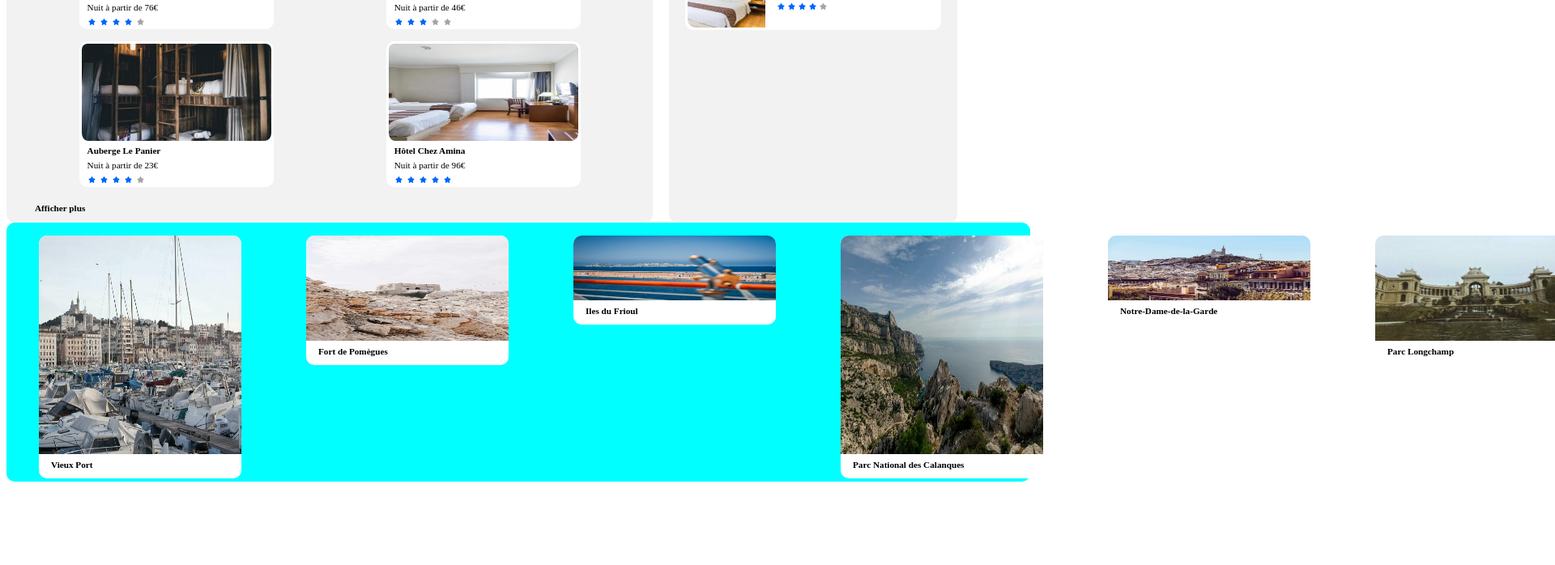
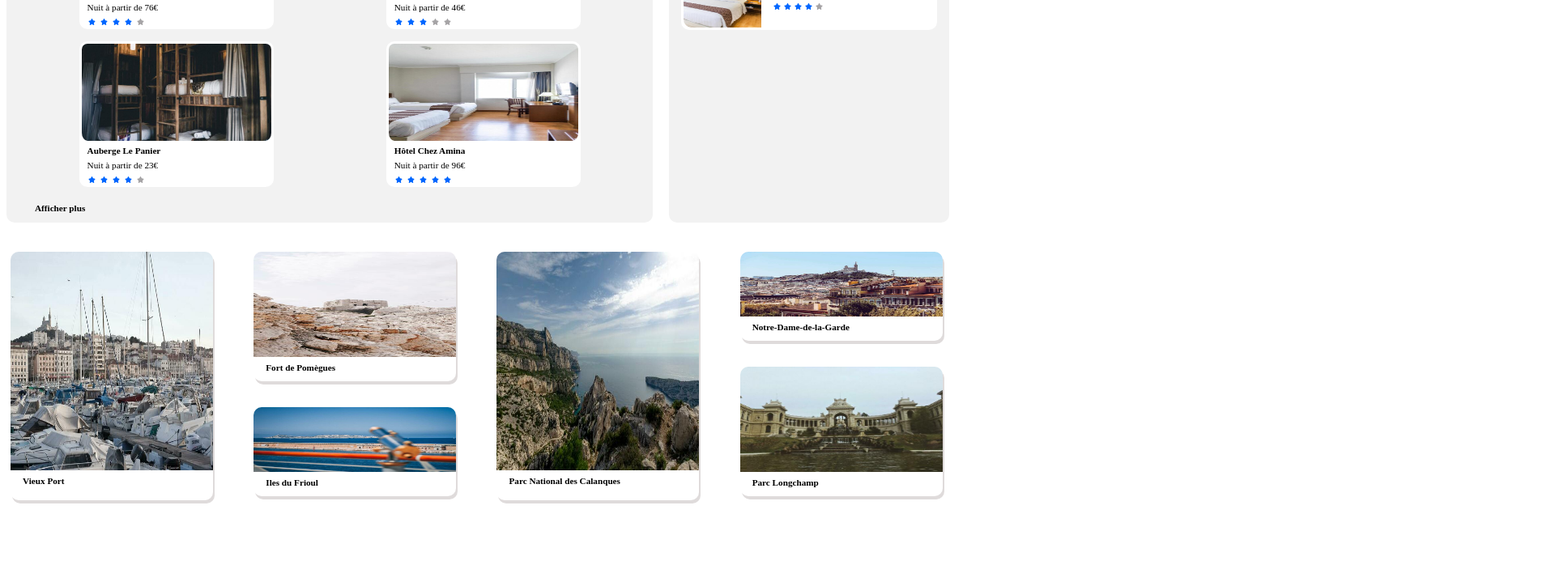
Before and after one commit to benlinux1/001_BenoitVINCENT-RESERVIA, a plain HTML site: page index.html in a window 1280 px wide. Shown: the part 706-1404 px from the top of the page at 81% size, 1920 px wide, since content can reach past the window. Before the commit the page ends 1309 px from the top, so only its background shows below. Drawn offline with Linux system fonts and the light colour scheme.

Commit message:
Activités reponsives OK - Prochaine étape : Footer

```diff
--- a/index.html
+++ b/index.html
@@ -248,37 +248,38 @@
       <!-- Section 5 : Activités -->
       <section class="activites">
         <figure class="vieux_port">
-          <a href="/images/activites/1_xlarge/activite1.jpg"><img src="/images/activites/4_small/activite1.jpg" alt="Vieux port Marseille" title="Découvrez le Vieux Port de Marseille"></a></div>
+          <a href="/images/activites/1_xlarge/activite1.jpg"><img src="/images/activites/4_small/activite1.jpg" alt="Vieux port Marseille" title="Découvrez le Vieux Port de Marseille"></a>
           <figcaption>Vieux Port</figcaption>
         </figure>
 
+        <div class="groupe1">
           <figure class="fort_pomegues">
-          <a href="/images/activites/1_xlarge/activite2.jpg"><img src="/images/activites/4_small/activite2.jpg" alt="Fort de Pomègues" title="Découvrez le Fort de Pomègues"></a></div>
+            <a href="/images/activites/1_xlarge/activite2.jpg"><img src="/images/activites/4_small/activite2.jpg" alt="Fort de Pomègues" title="Découvrez le Fort de Pomègues"></a>
             <figcaption>Fort de Pomègues</figcaption>
           </figure>
 
           <figure class="iles_frioul">
-          <div>
-            <a href="/images/activites/1_xlarge/activite3.jpg"><img src="/images/activites/4_small/activite3.jpg" alt="Iles du Frioul" title="Découvrez les îles du Frioul"></a></div>
+            <a href="/images/activites/1_xlarge/activite3.jpg"><img src="/images/activites/4_small/activite3.jpg" alt="Iles du Frioul" title="Découvrez les îles du Frioul"></a>
             <figcaption>Iles du Frioul</figcaption>
+          </figure>
         </div>
-        </figure>
 
         <figure class="calanques">
           <a href="/images/activites/1_xlarge/activite4.jpg"><img src="/images/activites/4_small/activite4.jpg" alt="Parc National des Calanques" title="Découvrez le Parc National des Calanques"></a></div>
           <figcaption>Parc National des Calanques</figcaption>
         </figure>
 
+        <div class="groupe2">
           <figure class="notre_dame">
-          <a href="/images/activites/1_xlarge/activite5.jpg"><img src="/images/activites/4_small/activite5.jpg" alt="Notre-Dame-de-la-Garde" title="Découvrez Notre-Dame-de-la-Garde"></a></div>
+            <a href="/images/activites/1_xlarge/activite5.jpg"><img src="/images/activites/4_small/activite5.jpg" alt="Notre-Dame-de-la-Garde" title="Découvrez Notre-Dame-de-la-Garde"></a>
             <figcaption>Notre-Dame-de-la-Garde</figcaption>
           </figure>
 
           <figure class="parc_longchamp">
-          <a href="/images/activites/1_xlarge/activite6.jpg"><img src="/images/activites/4_small/activite6.jpg" alt="Parc Longchamp" title="Découvrez le Parc Longchamp"></a></div>
+            <a href="/images/activites/1_xlarge/activite6.jpg"><img src="/images/activites/4_small/activite6.jpg" alt="Parc Longchamp" title="Découvrez le Parc Longchamp"></a>
             <figcaption>Parc Longchamp</figcaption>
           </figure>
-
+        </div>
       </section>
 
       <!-- Footer -->
--- a/styles.css
+++ b/styles.css
@@ -344,8 +344,8 @@ h1 /* Hébergements à Marseille*/
     flex-flow: column;
     justify-content: flex-start;
     margin-left: 20px;
-    padding-left: 20px;
-    padding-right: 20px;
+    padding-left: 15px;
+    padding-right: 15px;
     min-width: 260px;
 }
 
@@ -414,24 +414,34 @@ h1 /* Hébergements à Marseille*/
 .activites
 {
     display: flex;
-    flex-flow: column;
+    flex-flow: row;
     flex-wrap: wrap;
-    height: 320px;
-    justify-content: space-between;
+    justify-content: space-around;
+    min-height: 340px;
     border-radius: 10px 10px;
-    background-color: aqua;
+    margin-left: 0px;
+    margin-top: 20px;
+    min-width: 350px;
+    width: 95%;
 }
 
 figure
 {
     width: 250px;
+    min-width: 250px;
     background-color: #ffffff;
     border-radius: 10px 10px;
+    display: inline-block;
+    justify-content: flex-start;
+    margin-left: 0px;
+    flex-wrap: wrap;
+    box-shadow: 2px 4px #dfdbdb;
 }
 
 figure img
 {
     width: 250px;
+    min-width: 250px;
     border-top-left-radius: 10px 10px;
     border-top-right-radius: 10px 10px;
 }
@@ -443,87 +453,81 @@ figcaption
     margin-left: 15px;
     height: 30px;
     padding-top: 3px;
+    min-width: 250px;
 }
 
 .vieux_port
 {
-    border-radius: 10px 10px;
-    background-color: #ffffff;
-    height: 300px;
-
+    height: 92%;
 }
 
 .vieux_port img
 {
     height: 270px;
-    border-top-left-radius: 10px 10px;
-    border-top-right-radius: 10px 10px;
 }
 
 .fort_pomegues
 {
     height: 160px;
-    border-radius: 10px 10px;
-    background-color: #ffffff;
 }
 
 .fort_pomegues img
 {
     max-height: 130px;
-    border-top-left-radius: 10px 10px;
-    border-top-right-radius: 10px 10px;
 }
 
 .iles_frioul
 {
     height: 110px;
-    background-color: #ffffff;
-    border-radius: 10px 10px;
 }
 
 .iles_frioul img
 {
     max-height: 80px;
-    border-top-left-radius: 10px 10px;
-    border-top-right-radius: 10px 10px;
 }
 
 .calanques
 {
-    height: 300px;
+    height: 92%;
 }
 
 .calanques img
 {
     height: 270px;
-    border-top-left-radius: 10px 10px;
-    border-top-right-radius: 10px 10px;
 }
 
 .notre_dame
 {
     height: 110px;
-    background-color: #ffffff;
-    border-radius: 10px 10px;
 }
 
 .notre_dame img
 {
     max-height: 80px;
-    border-top-left-radius: 10px 10px;
-    border-top-right-radius: 10px 10px;
 }
 
 .parc_longchamp
 {
     height: 160px;
-    border-radius: 10px 10px;
-    background-color: #ffffff;
 }
 
 .parc_longchamp img
 {
     max-height: 130px;
-    border-top-left-radius: 10px 10px;
-    border-top-right-radius: 10px 10px;
 }
+
+.groupe1
+{
+    height: 400px;
+    display: inline-flex;
+    flex-wrap: wrap;
+    flex-flow: column;
+}
+
+.groupe2
+{
+    height: 400px;
+    display: inline-flex;
+    flex-wrap: wrap;
+    flex-flow: column;
+}
```
Lines whose indentation alone changed are shown as unchanged.
